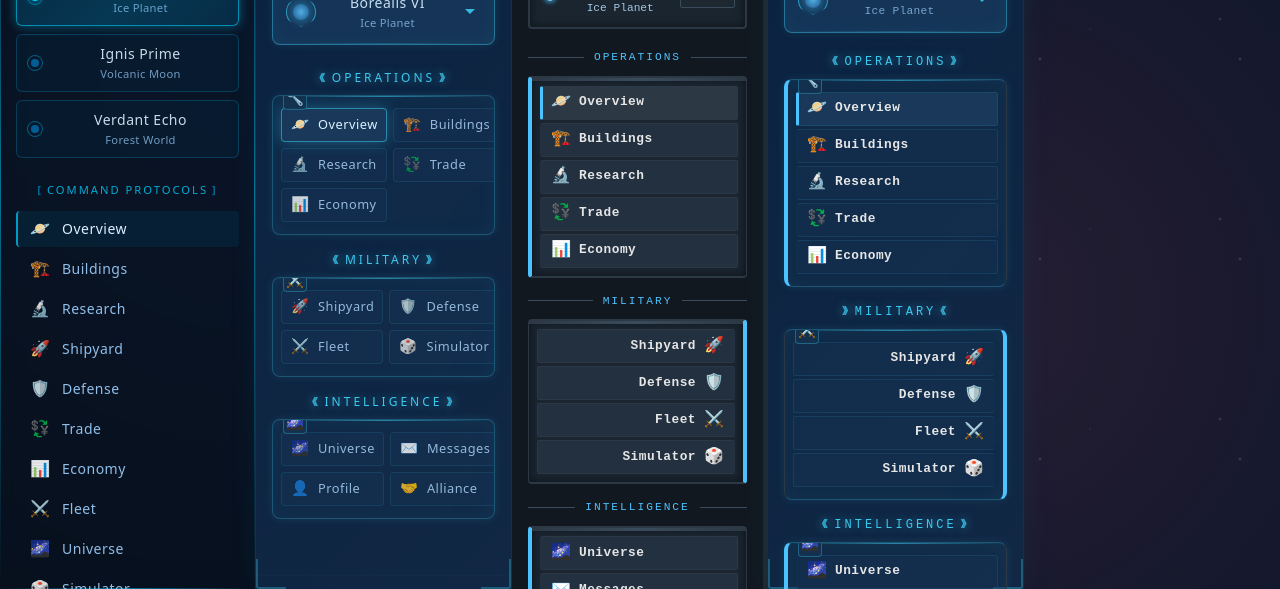
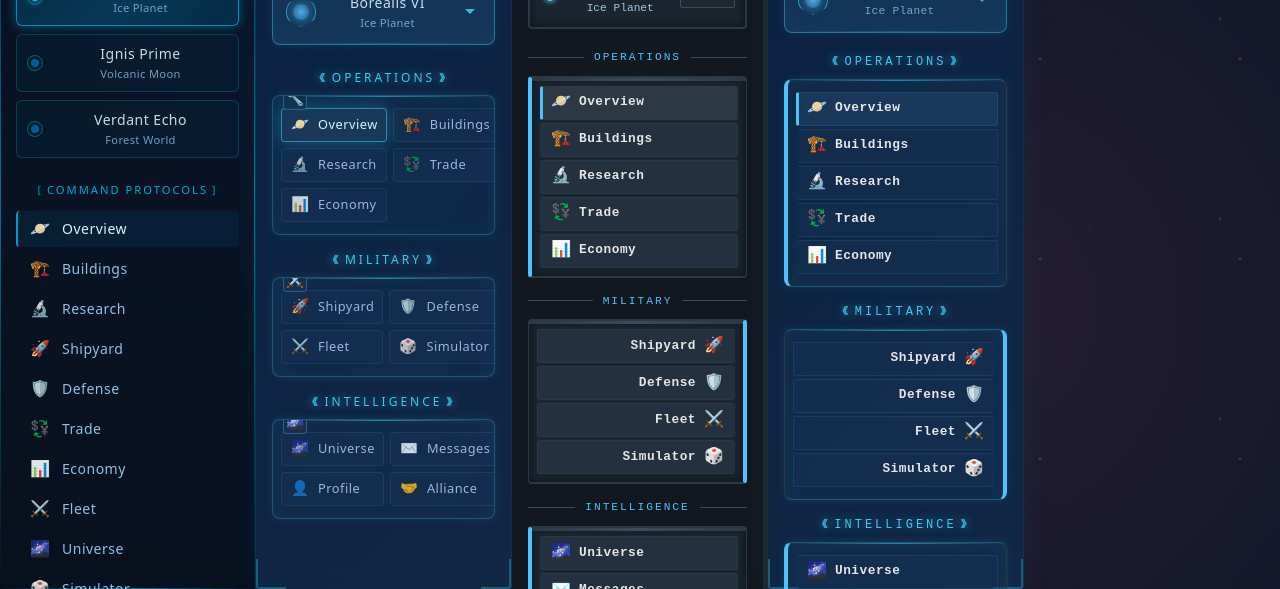
Before and after one commit to bwoester/cold-frontier, a Vue app in the folder frontend/: page /game in a window 1280 px wide. Shown: the part 211-800 px from the top of the page. Built offline with nearby package versions, Linux system fonts and the light colour scheme.

Commit message:
minor fixes

```diff
--- a/frontend/src/components/protected/GameNavigationV4.vue
+++ b/frontend/src/components/protected/GameNavigationV4.vue
@@ -170,7 +170,6 @@ onMounted(() => {
           </h2>
 
           <div class="holo-card nav-group-container mt-2 hologram-pulse">
-            <div class="group-icon">{{ group.icon }}</div>
             <div class="nav-links">
               <RouterLink
                 v-for="(link, linkIndex) in group.links"
@@ -189,7 +188,7 @@ onMounted(() => {
     </div>
 
     <!-- Logout Button -->
-    <div class="mt-5 p-4 border-t border-cyan-800/30">
+    <div class="mt-5 p-4 border-t border-cyan-800/30 relative z-10">
       <RouterLink to="/logout" class="logout-button">
         <div class="link-icon warning">🚪</div>
         <span class="link-text">DISCONNECT</span>
@@ -599,10 +598,6 @@ onMounted(() => {
   border-left: 1px solid #2c3844;
 }
 
-.align-right .section-title {
-  flex-direction: row-reverse;
-}
-
 .nav-group-container {
   position: relative;
   padding: 12px 8px;
@@ -650,21 +645,6 @@ onMounted(() => {
   }
 }
 
-.group-icon {
-  position: absolute;
-  top: -10px;
-  left: 10px;
-  width: 24px;
-  height: 24px;
-  background: rgba(20, 50, 80, 0.9);
-  border: 1px solid rgba(64, 218, 255, 0.3);
-  border-radius: 4px;
-  display: flex;
-  align-items: center;
-  justify-content: center;
-  font-size: 0.9rem;
-  z-index: 5;
-}
 
 .nav-links {
   display: flex;
```
